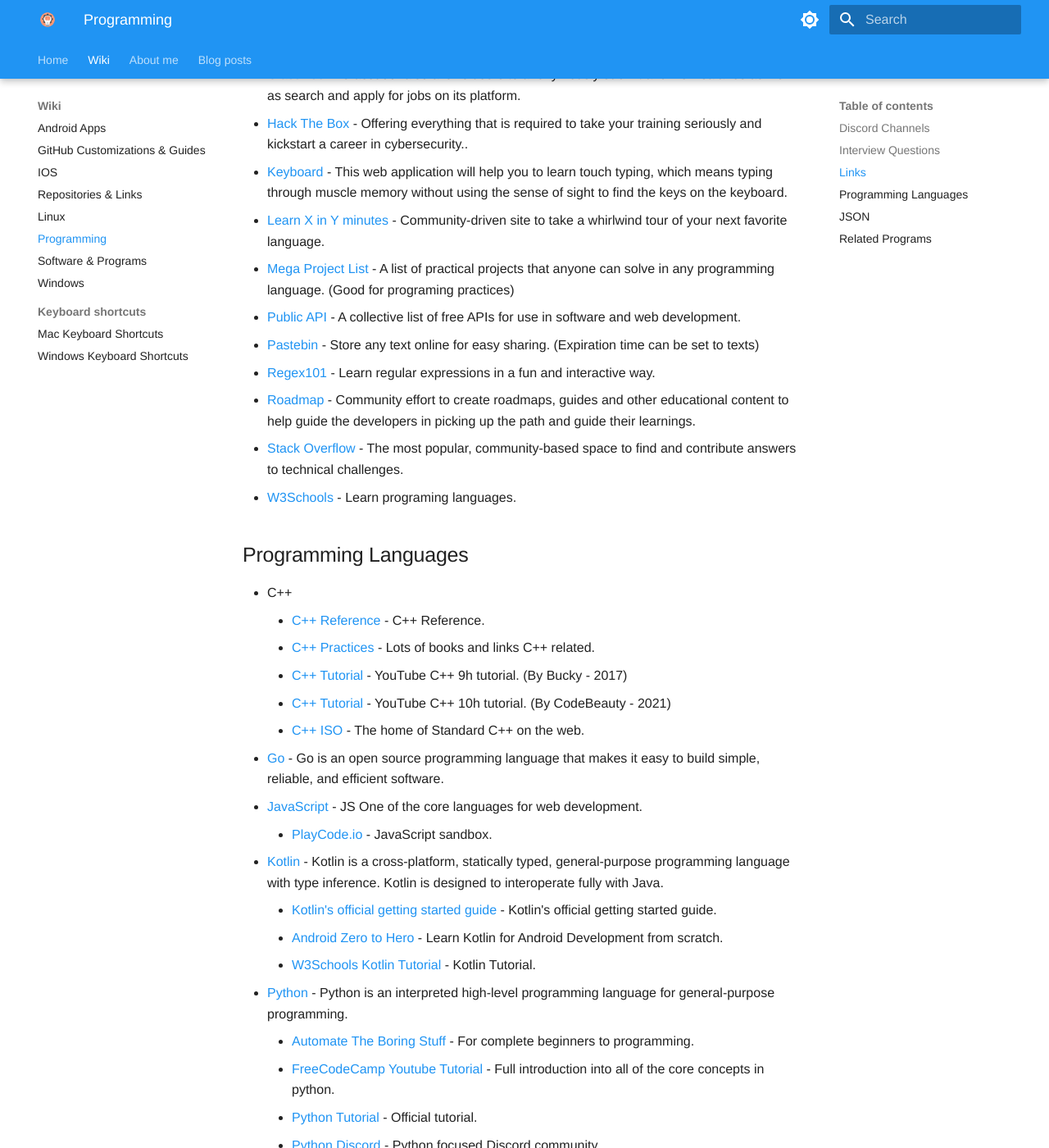
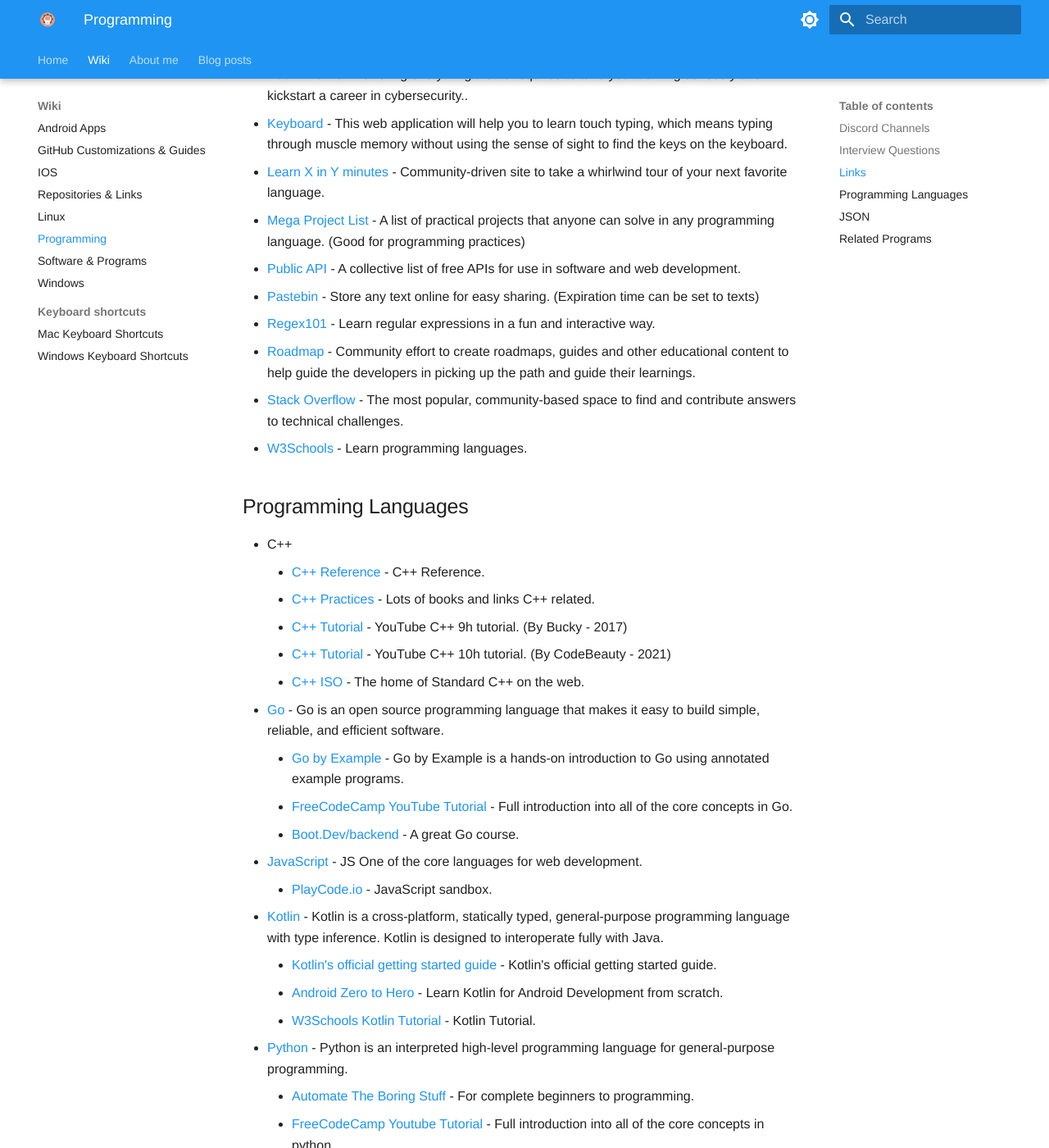
Before and after one commit to ZivSimchoni/Zwiki, an MkDocs documentation site: the page built from docs/Wiki/Programming.md, in a window 1280 px wide and 1400 px high, scrolled down 990 px. Shown: the whole window at 82% size. Built offline with MkDocs 1.6.1 and Material for MkDocs 9.7.7, drawn with Linux system fonts in a browser that asks for light colours; some web fonts are replaced; some of the changed text lies outside the part shown.

Commit message:
Update Programming.md
Add:
+ Rust

Update:
+ Go
+ Fix misspellings

Remove:
- Curated Courses link doesn't work anymore.

```diff
--- a/docs/Wiki/Programming.md
+++ b/docs/Wiki/Programming.md
@@ -21,20 +21,19 @@
 -   [Ascii Table](https://www.asciitable.com) - If you want check [Wiki](https://en.wikipedia.org/wiki/ASCII).
 -   [Best Sites GitHub Repo](https://github.com/sdmg15/Best-websites-a-programmer-should-visit) - Some useful websites for programmers.
 -   [Big-O Cheat Sheet](https://www.bigocheatsheet.com) - Space and time Big-O complexities of common algorithms used in Computer Science.
--   [Curated Courses](https://curated-courses.herokuapp.com) - A curated list of courses in Computer Science, Physics, Economics and Math.
 -   [Coding Interview University](https://github.com/jwasham/coding-interview-university) - A complete computer science study plan to become a software engineer.
 -   [Geeks For Geeks](https://www.geeksforgeeks.org) - Variety of services for you to learn, thrive and also have fun!
 -   [GlassDoor](https://www.glassdoor.com) - Glassdoor also allows users to anonymously submit and view salaries as well as search and apply for jobs on its platform.
 -   [Hack The Box](https://www.hackthebox.eu) - Offering everything that is required to take your training seriously and kickstart a career in cybersecurity..
 -   [Keyboard](https://www.keybr.com) - This web application will help you to learn touch typing, which means typing through muscle memory without using the sense of sight to find the keys on the keyboard.
 -   [Learn X in Y minutes](https://learnxinyminutes.com) - Community-driven site to take a whirlwind tour of your next favorite language.
--   [Mega Project List](https://github.com/karan/Projects/blob/master/README.md) - A list of practical projects that anyone can solve in any programming language. (Good for programing practices)
+-   [Mega Project List](https://github.com/karan/Projects/blob/master/README.md) - A list of practical projects that anyone can solve in any programming language. (Good for programming practices)
 -   [Public API](https://github.com/public-apis/public-apis) - A collective list of free APIs for use in software and web development.
 -   [Pastebin](https://pastebin.com) - Store any text online for easy sharing. (Expiration time can be set to texts)
 -   [Regex101](https://regex101.com) - Learn regular expressions in a fun and interactive way.
 -   [Roadmap](https://roadmap.sh/) - Community effort to create roadmaps, guides and other educational content to help guide the developers in picking up the path and guide their learnings.
 -   [Stack Overflow](https://stackoverflow.com) - The most popular, community-based space to find and contribute answers to technical challenges.
--   [W3Schools](https://www.w3schools.com) - Learn programing languages.
+-   [W3Schools](https://www.w3schools.com) - Learn programming languages.
 
 ## Programming Languages
 
@@ -45,6 +44,9 @@
     -   [C++ Tutorial](https://youtu.be/GQp1zzTwrIg) - YouTube C++ 10h tutorial. (By CodeBeauty - 2021)
     -   [C++ ISO](https://isocpp.org) - The home of Standard C++ on the web.
 -   [Go](https://golang.org) - Go is an open source programming language that makes it easy to build simple, reliable, and efficient software.
+    -  [Go by Example](https://gobyexample.com) - Go by Example is a hands-on introduction to Go using annotated example programs.
+    -  [FreeCodeCamp YouTube Tutorial](https://www.youtube.com/watch?v=un6ZyFkqFKo) - Full introduction into all of the core concepts in Go.
+    -  [Boot.Dev/backend](https://www.boot.dev/learn/learn-golang) - A great Go course.
 -   [JavaScript](https://www.javascript.com) - JS One of the core languages for web development.
     -   [PlayCode.io](https://playcode.io/new) - JavaScript sandbox.
 -   [Kotlin](https://kotlinlang.org) - Kotlin is a cross-platform, statically typed, general-purpose programming language with type inference. Kotlin is designed to interoperate fully with Java.
@@ -60,6 +62,8 @@
     -   [Real Python](https://realpython.com) - Python Tutorials, guides and tricks.
     -   [Python Cheat Sheets](https://www.pythoncheatsheet.org) - A collection of Python code snippets and examples.
 -   [Ruby](https://www.ruby-lang.org/en) - A dynamic, open source programming language with a focus on simplicity and productivity.
+-   [Rust](https://www.rust-lang.org) - Rust is a multi-paradigm programming language focused on performance and safety, especially safe concurrency.
+    -   [Rust by Example](https://doc.rust-lang.org/stable/rust-by-example) - Rust by Example (RBE) is a collection of runnable examples that illustrate various Rust concepts and standard libraries.
 
 ## JSON
 
```
